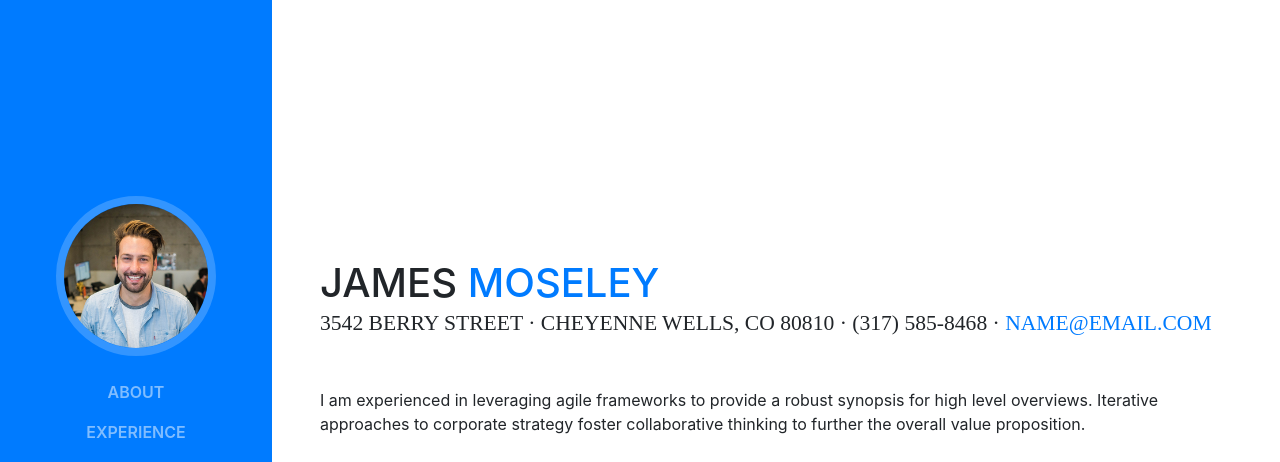
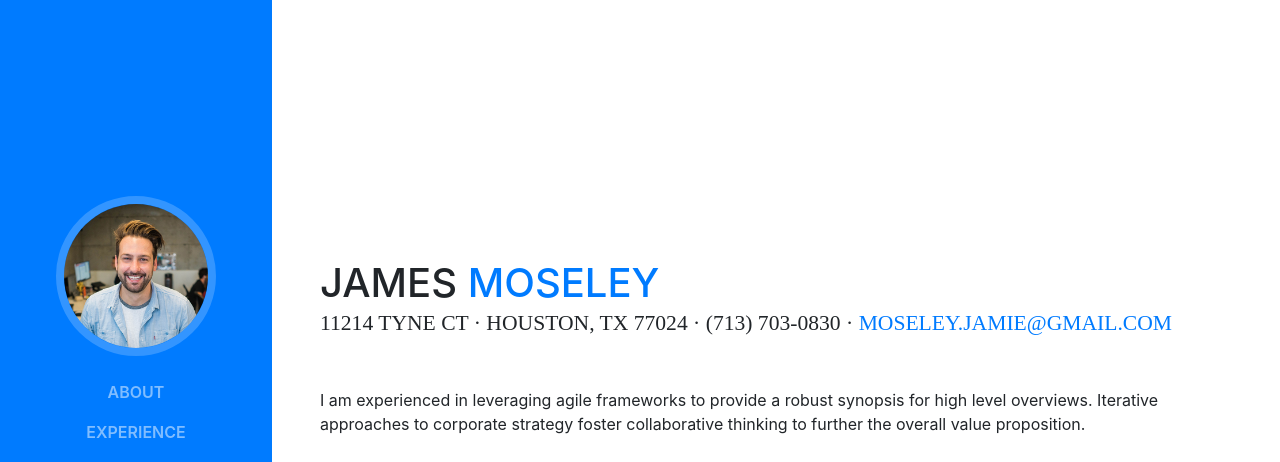
Before and after one commit to mac785/mac785.github.io, a website with bundled scripts: page index.html in a window 1280 px wide. Shown: the top 462 px of the page. Built offline with nearby package versions, Linux system fonts and the light colour scheme; a web font is replaced by a local one.

Commit message:
More Changes

```diff
--- a/index.html
+++ b/index.html
@@ -68,8 +68,8 @@
           <h1 class="mb-0">James
             <span class="text-primary">Moseley</span>
           </h1>
-          <div class="subheading mb-5">3542 Berry Street · Cheyenne Wells, CO 80810 · (317) 585-8468 ·
-            <a href="mailto:name@email.com">name@email.com</a>
+          <div class="subheading mb-5">11214 Tyne Ct · Houston, TX 77024 · (713) 703-0830 ·
+            <a href="mailto:name@email.com">moseley.jamie@gmail.com</a>
           </div>
           <p class="mb-5">I am experienced in leveraging agile frameworks to provide a robust synopsis for high level overviews. Iterative approaches to corporate strategy foster collaborative thinking to further the overall value proposition.</p>
           <ul class="list-inline list-social-icons mb-0">
```
